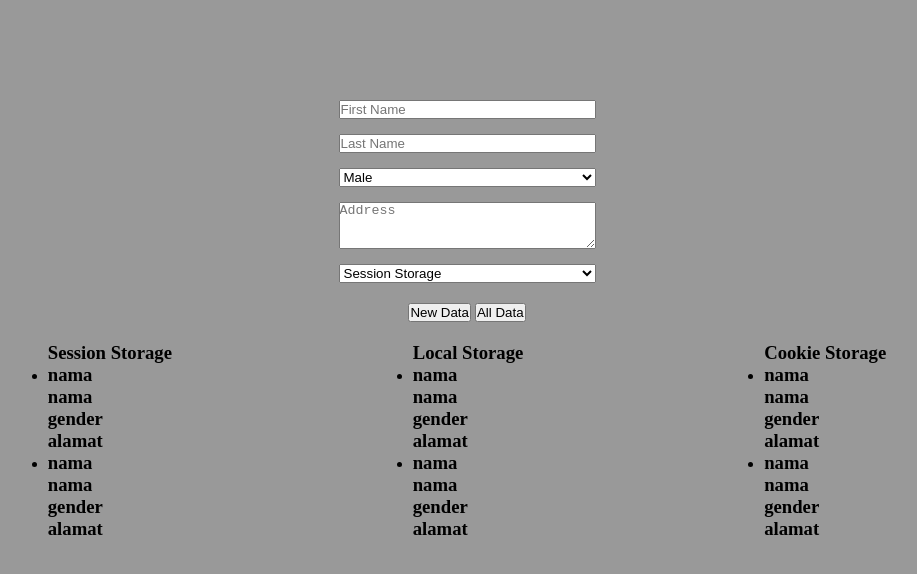
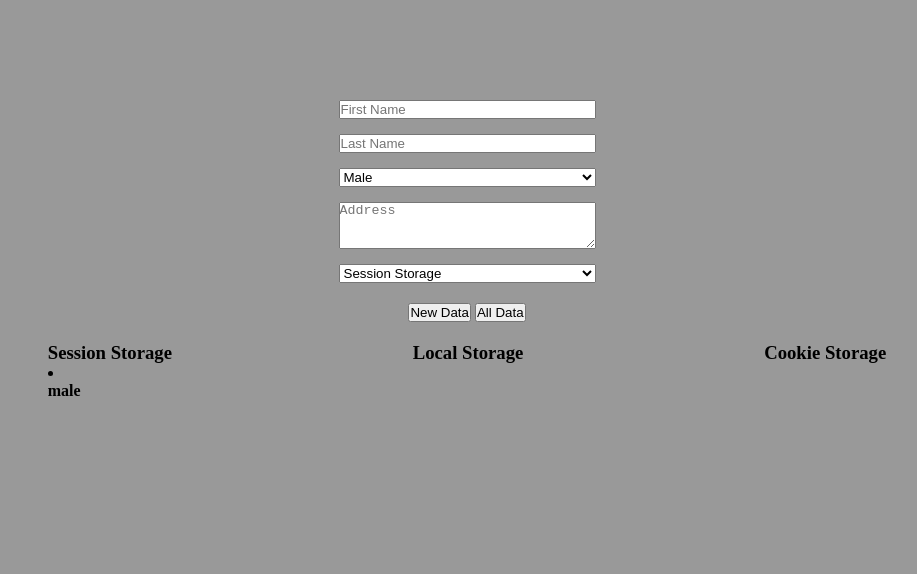
Before and after one commit to sugiartofahmi/skilvul-web-storage, a plain HTML site: page index.html in a window 1280 px wide. Both pictures are taken after a click on the button "New Data". Shown: the whole page, without its empty margins (173-1090 px from the left). Drawn offline with Linux system fonts and the light colour scheme.

Commit message:
Fahmi Sugiarto | Completed project

```diff
--- a/assets/css/index.css
+++ b/assets/css/index.css
@@ -39,9 +39,12 @@ main {
   align-items: center;
   display: flex;
   flex-direction: row;
+  height: 100%;
 }
 
 .content {
   display: flex;
   flex-direction: column;
+  height: 100%;
+  align-self: flex-start;
 }
--- /dev/null
+++ b/assets/js/getData.js
@@ -0,0 +1,6 @@
+export const getData = () => ({
+  firstName: document.getElementById("first-name").value,
+  lastName: document.getElementById("last-name").value,
+  gender: document.getElementById("gender").value,
+  address: document.getElementById("address").value,
+});
--- a/assets/js/index.js
+++ b/assets/js/index.js
@@ -1,14 +1,41 @@
+import { getData } from "./getData.js";
+import { renderData } from "./renderData.js";
+import { allDataLocal, newDataLocal } from "./useLocalStorage.js";
+import { allDataSession, newDataSession } from "./useSessionStorage.js";
+import { allDataCookie, newDataCookie } from "./useCookie.js";
 const btnNew = document.getElementById("new-data");
 const btnAll = document.getElementById("all-data");
+const session = document.getElementById("session");
+const local = document.getElementById("local");
+const cookie = document.getElementById("cookie");
+const storage = document.getElementById("storage");
 
-const getData = () => ({
-  firstName: document.getElementById("first-name").value,
-  lastName: document.getElementById("last-name").value,
-  gender: document.getElementById("gender").value,
-  address: document.getElementById("address").value,
-  storage: document.getElementById("storage").value,
+btnAll.addEventListener("click", () => {
+  storage.value == "local"
+    ? (local.innerHTML = renderData(allDataLocal(getData())))
+    : storage.value == "session"
+    ? (session.innerHTML = renderData(allDataSession(getData())))
+    : storage.value == "cookie" &&
+      (cookie.innerHTML = renderData(allDataCookie(getData())));
+});
+btnNew.addEventListener("click", () => {
+  storage.value == "local"
+    ? (local.innerHTML = renderData(newDataLocal(getData())))
+    : storage.value == "session"
+    ? (session.innerHTML = renderData(newDataSession(getData())))
+    : storage.value == "cookie" &&
+      (cookie.innerHTML = renderData(newDataCookie(getData())));
 });
 
-btnAll.addEventListener("click", () => {
-  console.log(getData());
-});
+(() => {
+  localStorage.getItem("data") != null &&
+    (local.innerHTML = renderData(JSON.parse(localStorage.getItem("data"))));
+
+  sessionStorage.getItem("data") != null &&
+    (session.innerHTML = renderData(
+      JSON.parse(sessionStorage.getItem("data"))
+    ));
+
+  document.cookie != "" &&
+    (cookie.innerHTML = renderData(JSON.parse(document.cookie)));
+})();
--- /dev/null
+++ b/assets/js/renderData.js
@@ -0,0 +1,13 @@
+export const renderData = (data) => {
+  return data
+    .map(
+      (el) =>
+        `<li>
+        <h1>${el.firstName}</h1>
+        <h1>${el.lastName}</h1>
+        <h1>${el.gender}</h1>
+        <h1>${el.address}</h1>
+      </li>`
+    )
+    .join(" ");
+};
--- /dev/null
+++ b/assets/js/useCookie.js
@@ -0,0 +1,14 @@
+export const allDataCookie = (data) => {
+  document.cookie == ""
+    ? (document.cookie = JSON.stringify([data]))
+    : (document.cookie = JSON.stringify([
+        ...JSON.parse(document.cookie),
+        data,
+      ]));
+  return JSON.parse(document.cookie);
+};
+
+export const newDataCookie = (data) => {
+  document.cookie = JSON.stringify([data]);
+  return JSON.parse(document.cookie);
+};
--- /dev/null
+++ b/assets/js/useLocalStorage.js
@@ -0,0 +1,15 @@
+export const allDataLocal = (data) => {
+  localStorage.getItem("data") == null
+    ? localStorage.setItem("data", JSON.stringify([data]))
+    : localStorage.setItem(
+        "data",
+        JSON.stringify([...JSON.parse(localStorage.getItem("data")), data])
+      );
+
+  return JSON.parse(localStorage.getItem("data"));
+};
+
+export const newDataLocal = (data) => {
+  localStorage.setItem("data", JSON.stringify([data]));
+  return JSON.parse(localStorage.getItem("data"));
+};
--- /dev/null
+++ b/assets/js/useSessionStorage.js
@@ -0,0 +1,15 @@
+export const allDataSession = (data) => {
+  sessionStorage.getItem("data") == null
+    ? sessionStorage.setItem("data", JSON.stringify([data]))
+    : sessionStorage.setItem(
+        "data",
+        JSON.stringify([...JSON.parse(sessionStorage.getItem("data")), data])
+      );
+
+  return JSON.parse(sessionStorage.getItem("data"));
+};
+
+export const newDataSession = (data) => {
+  sessionStorage.setItem("data", JSON.stringify([data]));
+  return JSON.parse(sessionStorage.getItem("data"));
+};
--- a/index.html
+++ b/index.html
@@ -50,54 +50,21 @@
       <section class="container storage">
         <section class="content">
           <h1>Session Storage</h1>
-          <ul>
-            <li>
-              <h1>nama</h1>
-              <h1>nama</h1>
-              <h1>gender</h1>
-              <h1>alamat</h1>
-            </li>
-            <li>
-              <h1>nama</h1>
-              <h1>nama</h1>
-              <h1>gender</h1>
-              <h1>alamat</h1>
-            </li>
-          </ul>
+          <section id="session">
+            <ul></ul>
+          </section>
         </section>
         <section class="content">
           <h1>Local Storage</h1>
-          <ul>
-            <li>
-              <h1>nama</h1>
-              <h1>nama</h1>
-              <h1>gender</h1>
-              <h1>alamat</h1>
-            </li>
-            <li>
-              <h1>nama</h1>
-              <h1>nama</h1>
-              <h1>gender</h1>
-              <h1>alamat</h1>
-            </li>
-          </ul>
+          <section id="local">
+            <ul></ul>
+          </section>
         </section>
         <section class="content">
           <h1>Cookie Storage</h1>
-          <ul>
-            <li>
-              <h1>nama</h1>
-              <h1>nama</h1>
-              <h1>gender</h1>
-              <h1>alamat</h1>
-            </li>
-            <li>
-              <h1>nama</h1>
-              <h1>nama</h1>
-              <h1>gender</h1>
-              <h1>alamat</h1>
-            </li>
-          </ul>
+          <section id="cookie">
+            <ul></ul>
+          </section>
         </section>
       </section>
     </main>
```
